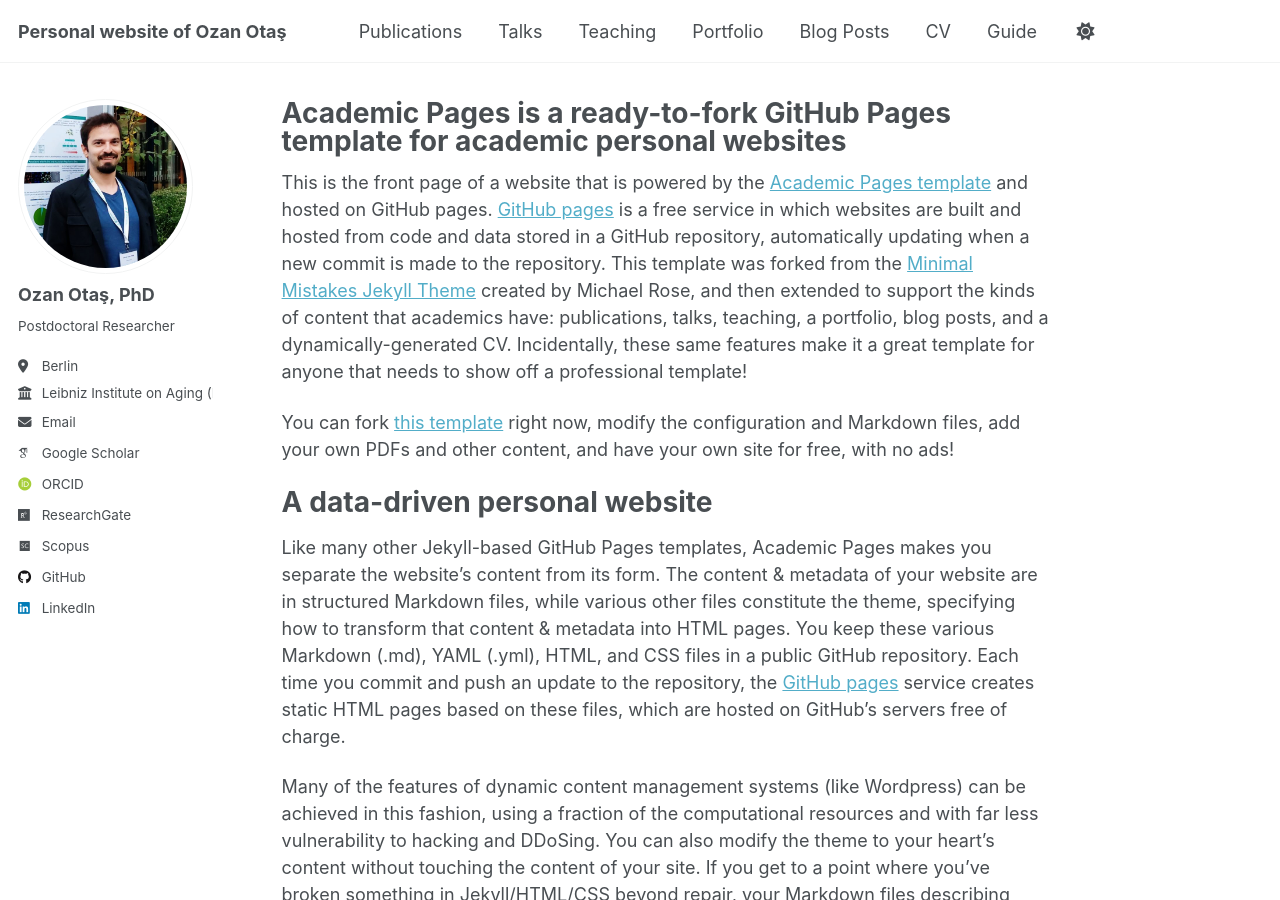
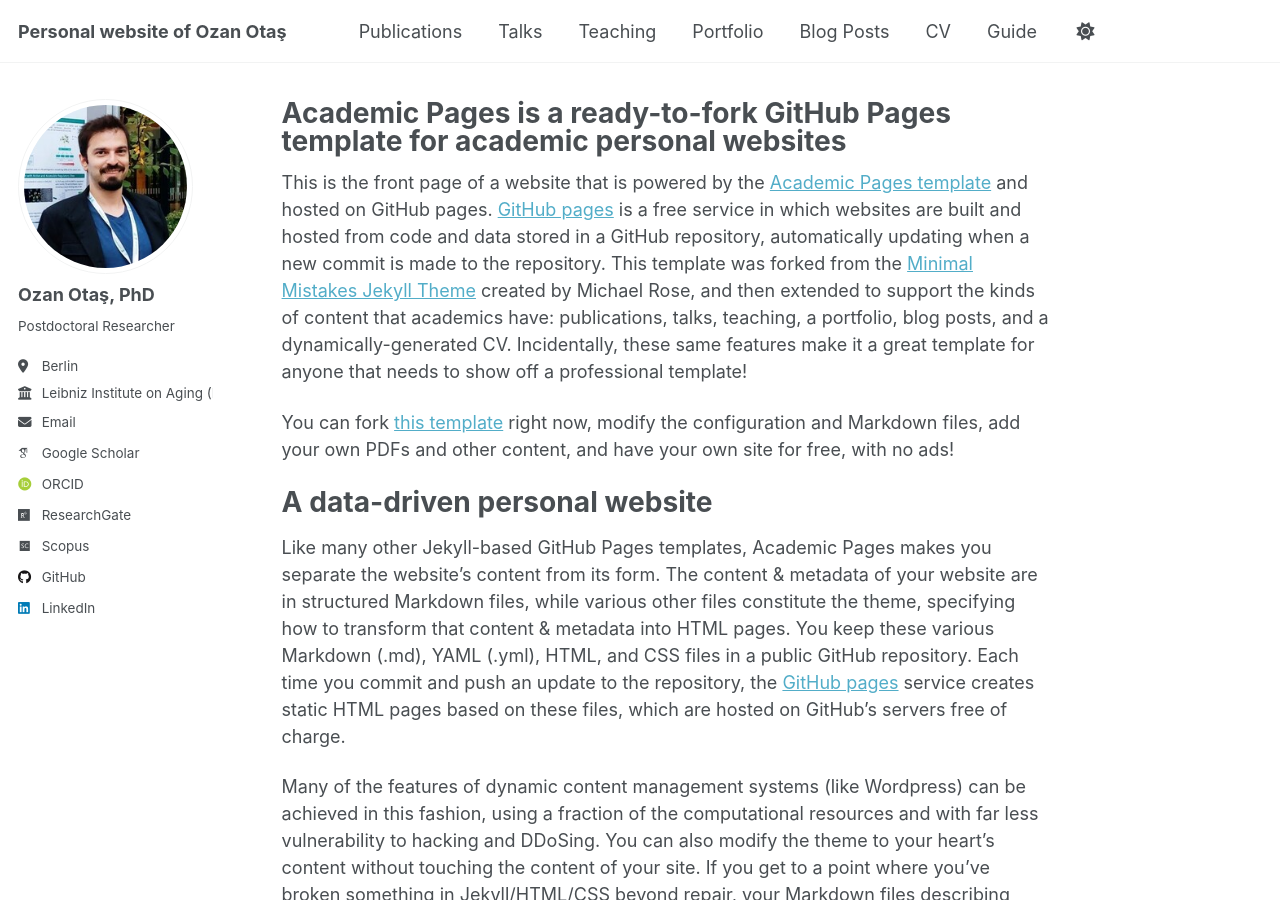
Before and after one commit to OzanOtas/ozanotas.github.io, a Jekyll site: the page built from _pages/about.md, in a window 1280 px wide and 900 px high. Built offline with Jekyll 4.4.1, drawn with Linux system fonts in a browser that asks for light colours; some web fonts are replaced; a script that is not in the unit is left out.

Commit message:
Update author avatar in configuration file

```diff
--- a/_config.yml
+++ b/_config.yml
@@ -23,7 +23,7 @@ repository               : "academicpages/academicpages.github.io"
 #               Additional customization can be done by editing /_includes/author-profile.html
 author:
   # Biographic information
-  avatar           : "HasanOzan_Otas_photo.jpg"
+  avatar           : "Dergipark_pp.jpg"
   name             : "Ozan Otaş, PhD"
   pronouns         : # example: "she/her"
   bio              : "Postdoctoral Researcher"
```
